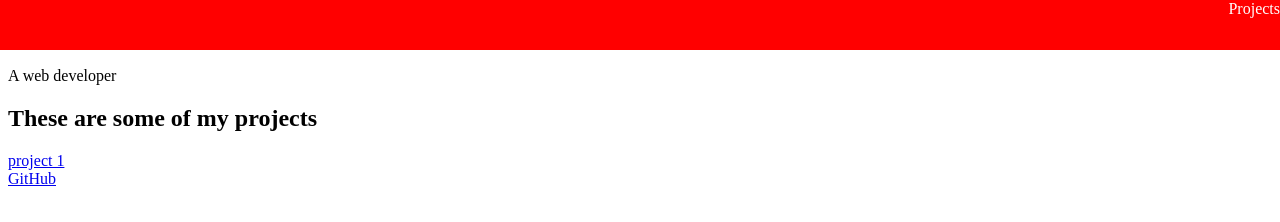
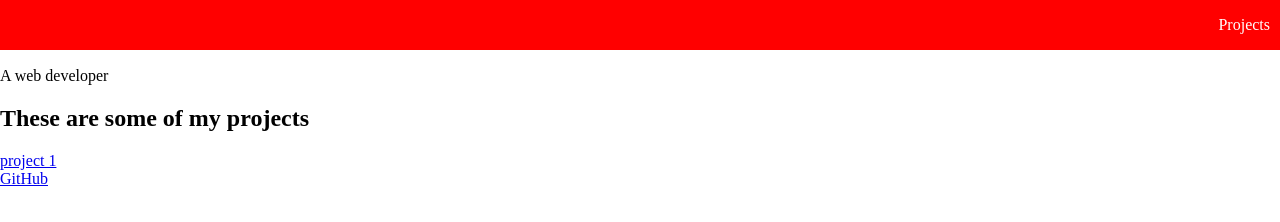
Before and after one commit to ali995500/microversechallenge2htmlcss, a plain HTML site: page index.html in a window 1280 px wide. Drawn offline with Linux system fonts and the light colour scheme.

Commit message:
reset the default value odf padding and margin

```diff
--- a/styles.css
+++ b/styles.css
@@ -1,3 +1,11 @@
+html {
+  font-size: 62.5%;
+}
+body {
+  font-size: 16px;
+  padding: 0;
+  margin: 0;
+}
 #navbar{
 display: flex;
     justify-content: flex-end;
@@ -11,9 +19,10 @@ display: flex;
 
     }
     #navbar a {
-        text-decoration: none;
-        color:white;
-
+       text-decoration: none;
+  color: white;
+  padding: 20px 10px;
+  align-self: center;
     }
 
 
```
